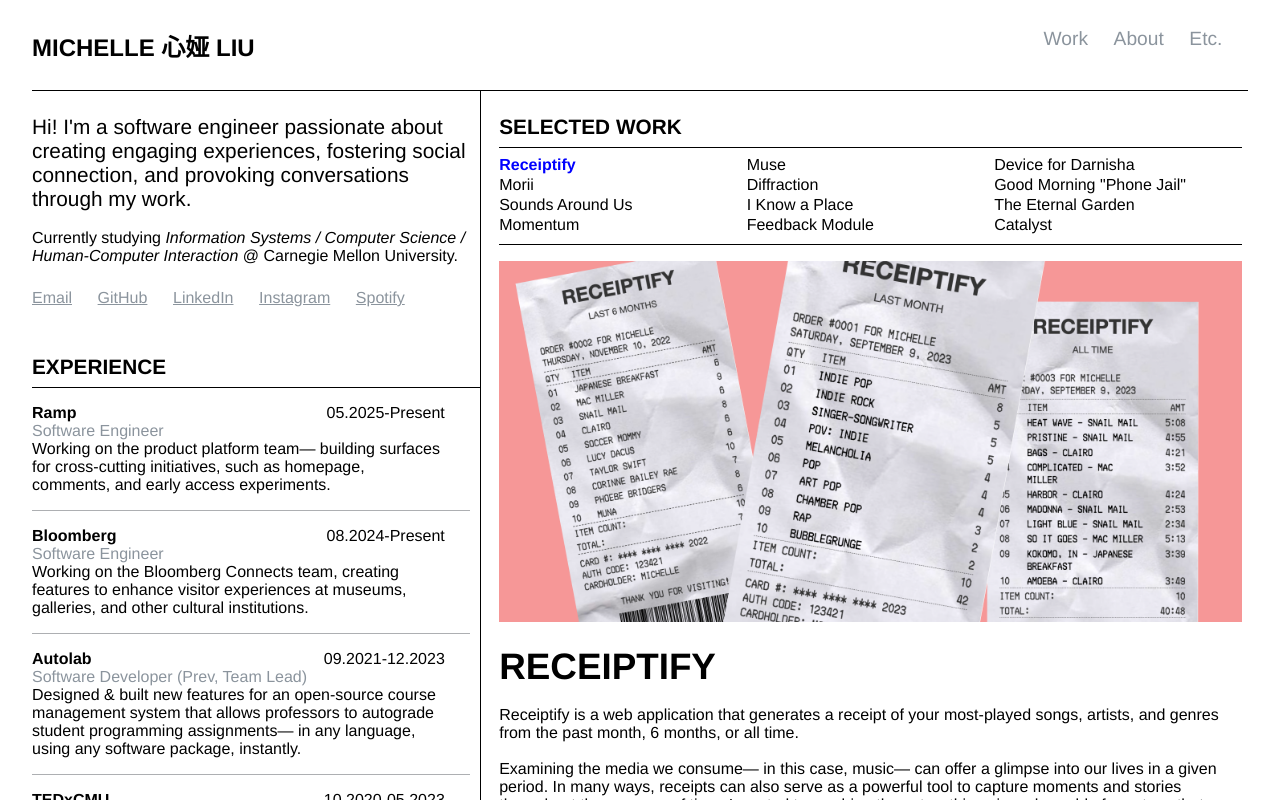
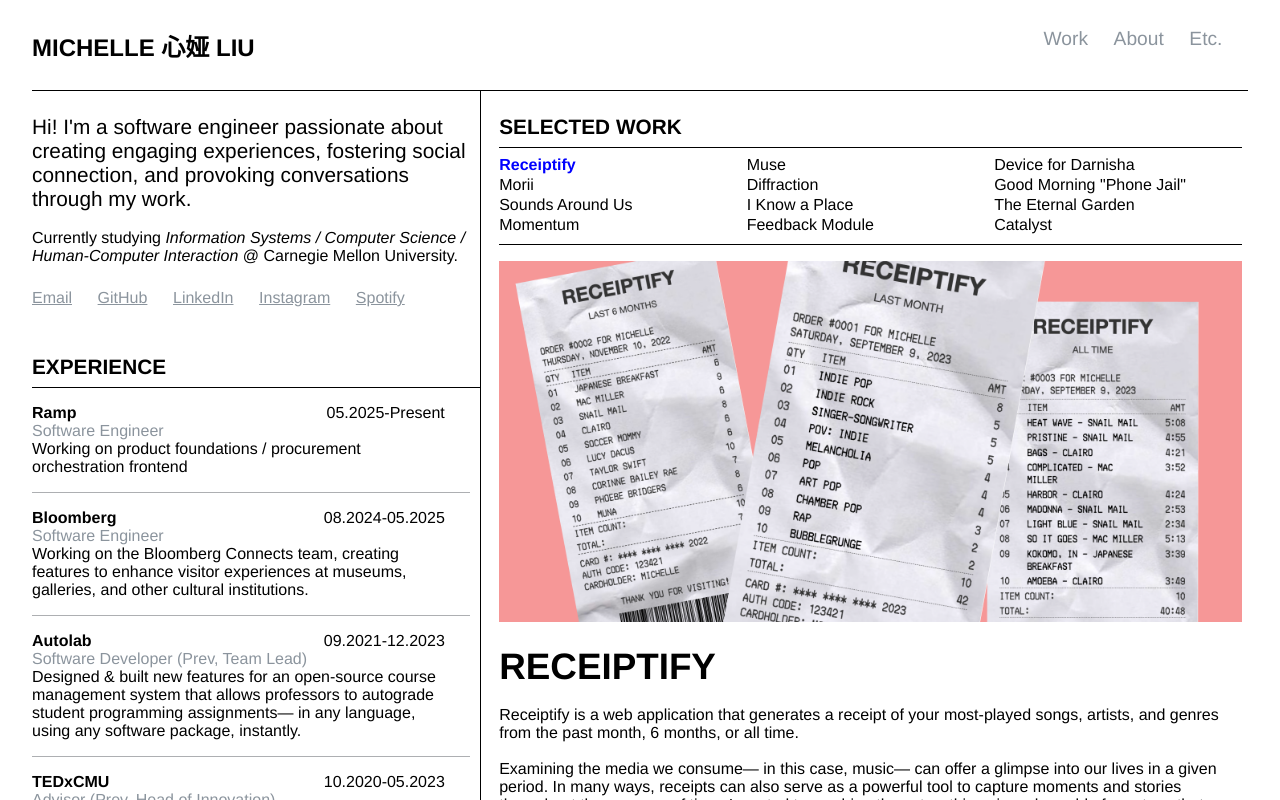
Before and after one commit to michellexliu/michellexliu.github.io, a React (Create React App) app: page /#/ in a window 1280 px wide. Built offline with nearby package versions, Linux system fonts and the light colour scheme; a web font is replaced by a local one.

Commit message:
update experience

```diff
--- a/src/assets/experience.js
+++ b/src/assets/experience.js
@@ -5,7 +5,7 @@
       start: '05.2025',
     },
     description:
-      'Working on the product platform team— building surfaces for cross-cutting initiatives, such as homepage, comments, and early access experiments.',
+      'Working on product foundations / procurement orchestration frontend',
     position: 'Software Engineer',
     link: 'https://ramp.com/',
   },
@@ -13,6 +13,7 @@
     name: 'Bloomberg',
     dates: {
       start: '08.2024',
+      end: '05.2025',
     },
     description:
       'Working on the Bloomberg Connects team, creating features to enhance visitor experiences at museums, galleries, and other cultural institutions.',
```
